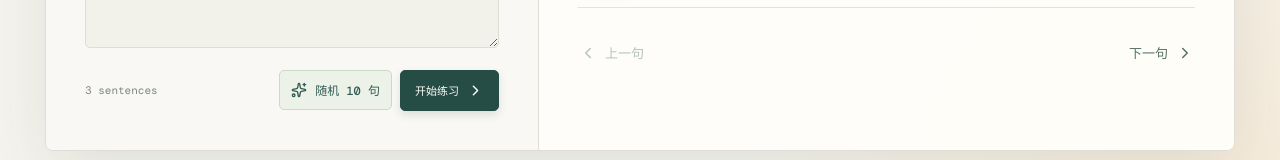
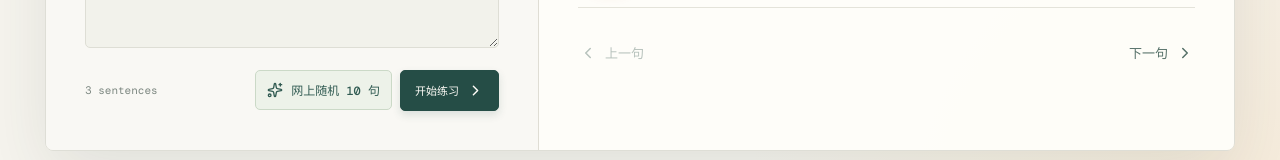
Before and after one commit to haowdev/englishecho, a React (Vite) app: page / in a window 1280 px wide. Shown: the part 628-788 px from the top of the page. Built offline with nearby package versions, Linux system fonts and the light colour scheme.

Commit message:
Deploy app to GitHub Pages

```diff
--- a/src/App.jsx
+++ b/src/App.jsx
@@ -4,22 +4,21 @@ import './App.css'
 
 const sampleText = `Great speakers are not born overnight. They grow through small, deliberate repetitions. Listen closely, speak with intention, and let every sentence become a little more natural.`
 const practiceSentenceBank = [
-  'I like to begin my day with a clear plan.',
-  'The train arrives at the station in ten minutes.',
-  'She explained the idea with a simple example.',
-  'A short walk can help me focus again.',
-  'We should check the details before making a decision.',
-  'The weather is perfect for an afternoon outside.',
-  'He asked a thoughtful question during the meeting.',
-  'Learning a language takes patience and regular practice.',
-  'Please let me know when you are ready to start.',
-  'The small cafe serves fresh bread every morning.',
-  'I remembered to bring my notebook and a pen.',
-  'They found a quiet place to talk after lunch.',
-  'This new habit is becoming easier every week.',
-  'Could you repeat that sentence a little more slowly?',
-  'The team celebrated after finishing the project.',
+  'Every time you pause to notice the exact words people use, you give yourself a stronger path toward speaking English with clarity and confidence.',
+  'A patient learner understands that steady practice on ordinary days creates the confidence needed for difficult conversations later.',
+  'When you listen for the rhythm of a sentence instead of translating each word, English begins to sound more natural and memorable.',
+  'Small improvements are easy to overlook, but they gradually turn a hesitant speaker into someone who can share ideas with ease.',
+  'The most useful question in a conversation is often a simple one that invites the other person to explain what matters to them.',
+  'Reading aloud for a few focused minutes each day helps your mouth become familiar with sounds that once felt unfamiliar.',
+  'You do not need perfect vocabulary to communicate well when you pay attention, speak clearly, and respond with genuine curiosity.',
+  'A thoughtful pause can make your next sentence more precise, and it gives your listener time to follow your meaning.',
+  'People remember how a conversation made them feel, so kindness and careful listening are as valuable as accurate grammar.',
+  'The best way to prepare for an unexpected question is to build the habit of explaining your everyday thoughts in English.',
+  'Progress becomes easier to see when you compare your current speaking habits with the person you were a few weeks ago.',
+  'Each new expression becomes more useful when you connect it to a real situation you might describe to a friend or colleague.',
 ]
+const onlineQuoteUrl = 'https://dummyjson.com/quotes?limit=200&skip='
+const minimumSentenceLength = 70
 const trainingDraftStorageKey = 'echo-english.training-draft'
 const trainingHistoryStorageKey = 'echo-english.training-history'
 const trainingProgressStorageKey = 'echo-english.training-progress'
@@ -92,6 +91,7 @@ function App() {
     return incompleteIndex === -1 ? 0 : incompleteIndex
   })
   const [isPlaying, setIsPlaying] = useState(false)
+  const [isGenerating, setIsGenerating] = useState(false)
   const [isRecording, setIsRecording] = useState(false)
   const [transcript, setTranscript] = useState('')
   const [result, setResult] = useState(null)
@@ -203,14 +203,29 @@ function App() {
     saveTrainingText(text)
     restorePractice(text, nextSentences)
   }
-  const generatePracticeSentences = () => {
-    const nextSentences = [...practiceSentenceBank]
-      .sort(() => Math.random() - 0.5)
-      .slice(0, 10)
+  const pickPracticeSentences = (items) => [...new Set(items)]
+    .filter((sentence) => sentence.length >= minimumSentenceLength)
+    .sort(() => Math.random() - 0.5)
+    .slice(0, 10)
+  const generatePracticeSentences = async () => {
+    setIsGenerating(true)
+    let nextSentences = []
+    try {
+      const skip = Math.floor(Math.random() * 1254)
+      const response = await fetch(`${onlineQuoteUrl}${skip}`)
+      if (!response.ok) throw new Error('Unable to load online quotes')
+      const data = await response.json()
+      nextSentences = pickPracticeSentences((data.quotes ?? []).flatMap(({ quote }) => splitIntoSentences(quote)))
+    } catch {
+      nextSentences = []
+    }
+    if (nextSentences.length < 10) nextSentences = pickPracticeSentences(practiceSentenceBank)
     const generatedText = nextSentences.join(' ')
     setText(generatedText)
     saveTrainingText(generatedText)
     restorePractice(generatedText, nextSentences)
+    setNotice(nextSentences.length === 10 ? '已准备好 10 个较完整的英文句子。' : '未能准备足够的练习句子，请再试一次。')
+    setIsGenerating(false)
   }
   const speak = () => {
     if (!activeSentence || !window.speechSynthesis) return
@@ -350,7 +365,7 @@ function App() {
         <details className="device-settings"><summary>设备设置</summary><div className="speaker-picker"><label htmlFor="speaker">播放设备</label><div><select id="speaker" value={selectedSpeaker} onChange={(event) => selectSpeaker(event.target.value)} disabled={!speakers.length}><option value="">系统默认播放设备</option>{speakers.map((speaker, index) => <option key={speaker.deviceId} value={speaker.deviceId}>{speaker.label || `扬声器 ${index + 1}`}</option>)}</select><button className="detect-button" onClick={loadDevices} disabled={isRecording || isTestingMicrophone}>刷新设备</button></div><p>原生朗读由浏览器输出到系统默认设备。</p></div><div className="microphone-picker"><div className="microphone-test-copy"><label>麦克风</label><p>使用 Windows 或浏览器当前的默认输入设备。</p></div><button className="detect-button" onClick={testMicrophone} disabled={isRecording}>{isTestingMicrophone ? '结束测试' : '测试麦克风'}</button>{isTestingMicrophone && <div className="microphone-level" aria-label={`麦克风音量 ${microphoneLevel}%`}><span style={{ width: `${microphoneLevel}%` }} /></div>}</div></details>
         <textarea value={text} onChange={(event) => setText(event.target.value)} aria-label="英文练习文本" placeholder="Paste an English paragraph here..." />
         {trainingHistory.length > 0 && <div className="saved-training-texts"><label htmlFor="saved-training-text">最近练习</label><select id="saved-training-text" defaultValue="" onChange={(event) => { if (event.target.value) setText(event.target.value); event.target.value = '' }}><option value="" disabled>打开本机保存的文本</option>{trainingHistory.map((saved, index) => <option key={saved} value={saved}>{`练习 ${index + 1}: ${saved.slice(0, 54)}${saved.length > 54 ? '...' : ''}`}</option>)}</select></div>}
-        <div className="editor-footer"><span>{splitIntoSentences(text).length} sentences</span><div className="editor-actions"><button className="generate-button" onClick={generatePracticeSentences}><Sparkles size={16} />随机 10 句</button><button className="primary-button" onClick={prepareText}>开始练习 <ChevronRight size={17} /></button></div></div>
+        <div className="editor-footer"><span>{splitIntoSentences(text).length} sentences</span><div className="editor-actions"><button className="generate-button" onClick={generatePracticeSentences} disabled={isGenerating}>{isGenerating ? <Pause size={16} /> : <Sparkles size={16} />}{isGenerating ? '正在寻找...' : '网上随机 10 句'}</button><button className="primary-button" onClick={prepareText}>开始练习 <ChevronRight size={17} /></button></div></div>
       </aside>
       <section className="practice-panel" aria-live="polite"><div className="session-header"><div><p className="eyebrow">SHADOWING SESSION</p><h2>逐句跟读</h2></div><div className="sentence-count">{activeIndex + 1} <span>/ {sentences.length}</span></div></div>
         <div className="progress-track"><span style={{ width: `${progress}%` }} /></div>
```
